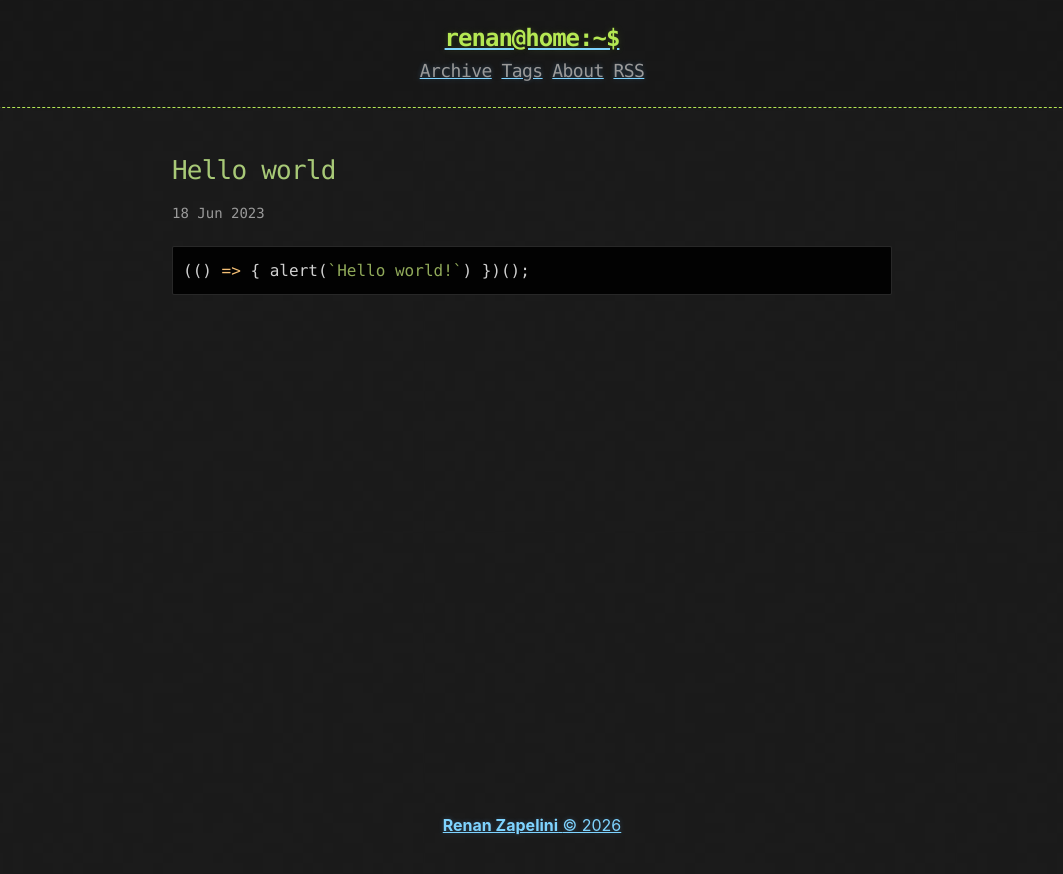
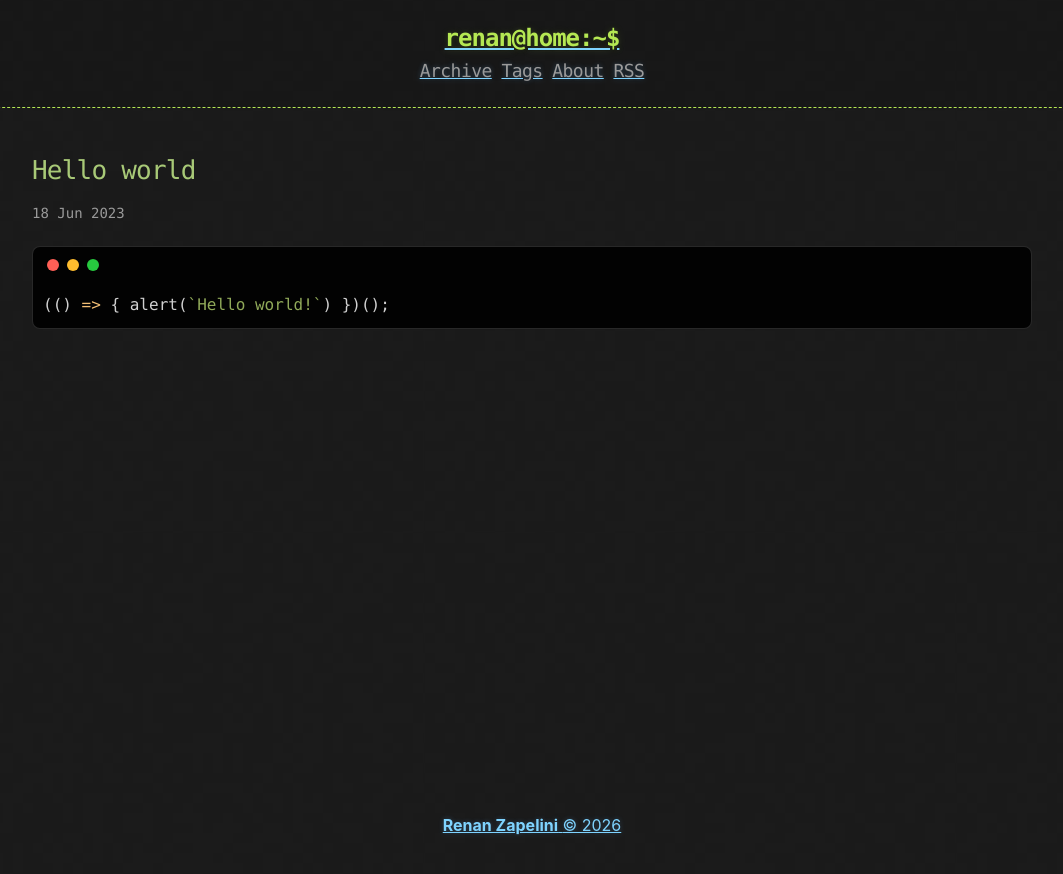
Before and after one commit to renansj/renansj.github.io, a Jekyll site: the page built from _posts/2023-06-18-Hello-world.md, in a window 1280 px wide. Shown: the top 874 px of the page, without its empty margins (108-1171 px from the left). Built offline with Jekyll 4.4.1, drawn with Linux system fonts in a browser that asks for light colours.

Commit message:
ui: revert article width to full container; style code blocks as a macOS terminal window

```diff
--- a/_sass/base.scss
+++ b/_sass/base.scss
@@ -167,6 +167,42 @@ pre {
   overflow-y: hidden;
 }
 
+/* Code blocks styled as a macOS terminal window. Targets the block wrapper
+   (div.highlighter-rouge / figure.highlight), not inline code. */
+div.highlighter-rouge,
+figure.highlight {
+  position: relative;
+  background: rgba(0, 0, 0, 0.9);
+  border: 1px solid rgba(255, 255, 255, 0.15);
+  border-radius: 8px;
+  margin: 0 0 20px 0;
+  padding-top: 34px;       /* room for the title bar */
+  overflow: hidden;
+}
+
+/* Title bar with the three traffic-light buttons. */
+div.highlighter-rouge::before,
+figure.highlight::before {
+  content: "";
+  position: absolute;
+  top: 12px;
+  left: 14px;
+  width: 12px;
+  height: 12px;
+  border-radius: 50%;
+  background: #ff5f56;                       /* close (red) */
+  box-shadow: 20px 0 #ffbd2e, 40px 0 #27c93f; /* minimize (yellow), zoom (green) */
+}
+
+/* The inner pre sits flush inside the window: drop its own frame. */
+div.highlighter-rouge pre,
+figure.highlight pre {
+  background: transparent;
+  border: 0;
+  border-radius: 0;
+  margin: 0;
+}
+
 code.highlighter-rouge {
   background: rgba(0,0,0,0.9);
   border: 1px solid rgba(255, 255, 255, 0.15);
@@ -314,13 +350,6 @@ time, .post-date {
   min-height: calc(100vh - 100px);
 }
 
-/* Readability: cap the article column to ~70-80 chars per line on wide screens.
-   The home/listing stays at container width (it is not wrapped in <article>). */
-article {
-  max-width: 720px;
-  margin: 0 auto;
-}
-
 /* Respect users who prefer less motion. */
 @media (prefers-reduced-motion: reduce) {
   * {
```
